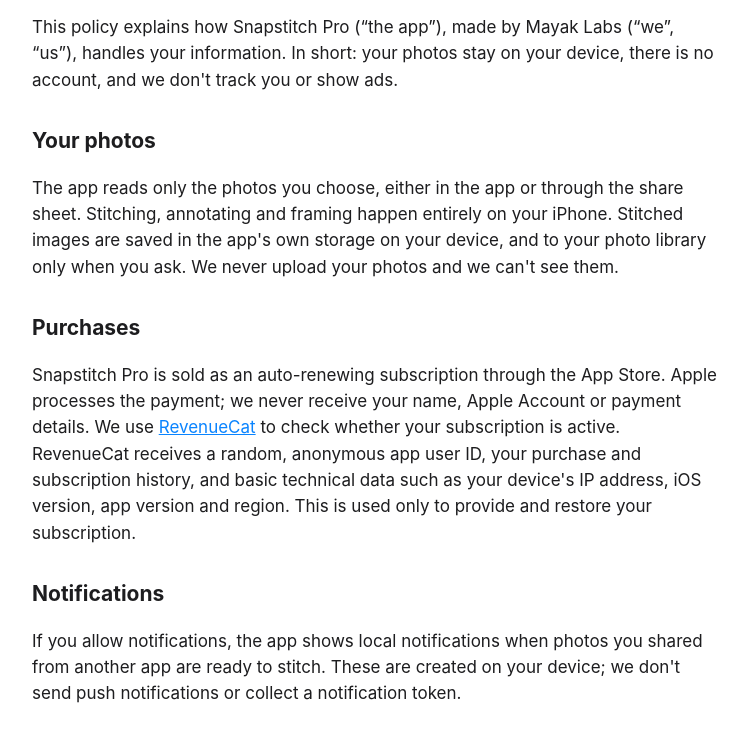
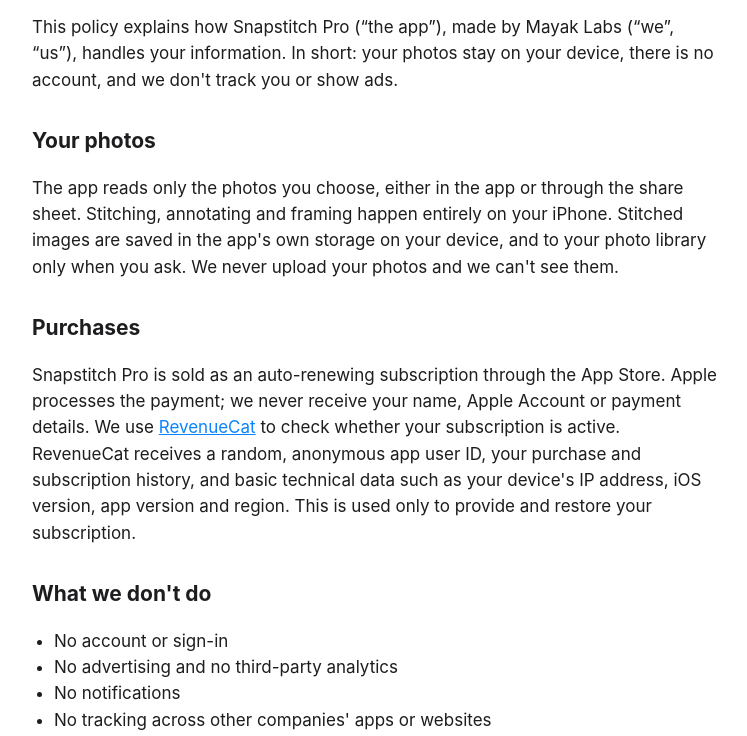
Before and after one commit to Mayak-Labs/snapstitch, a plain HTML site: page privacy/index.html in a window 1280 px wide. Shown: the part 204-940 px from the top of the page, without its empty margins (264-1011 px from the left). Drawn offline with Linux system fonts and the light colour scheme.

Commit message:
Privacy policy: the app no longer uses notifications

```diff
--- a/privacy/index.html
+++ b/privacy/index.html
@@ -8,12 +8,11 @@
 <p>The app reads only the photos you choose, either in the app or through the share sheet. Stitching, annotating and framing happen entirely on your iPhone. Stitched images are saved in the app's own storage on your device, and to your photo library only when you ask. We never upload your photos and we can't see them.</p>
 <h2>Purchases</h2>
 <p>Snapstitch Pro is sold as an auto-renewing subscription through the App Store. Apple processes the payment; we never receive your name, Apple Account or payment details. We use <a href="https://www.revenuecat.com/privacy/">RevenueCat</a> to check whether your subscription is active. RevenueCat receives a random, anonymous app user ID, your purchase and subscription history, and basic technical data such as your device's IP address, iOS version, app version and region. This is used only to provide and restore your subscription.</p>
-<h2>Notifications</h2>
-<p>If you allow notifications, the app shows local notifications when photos you shared from another app are ready to stitch. These are created on your device; we don't send push notifications or collect a notification token.</p>
 <h2>What we don't do</h2>
 <ul>
 <li>No account or sign-in</li>
 <li>No advertising and no third-party analytics</li>
+<li>No notifications</li>
 <li>No tracking across other companies' apps or websites</li>
 <li>We don't sell or share your personal information</li>
 </ul>
```
